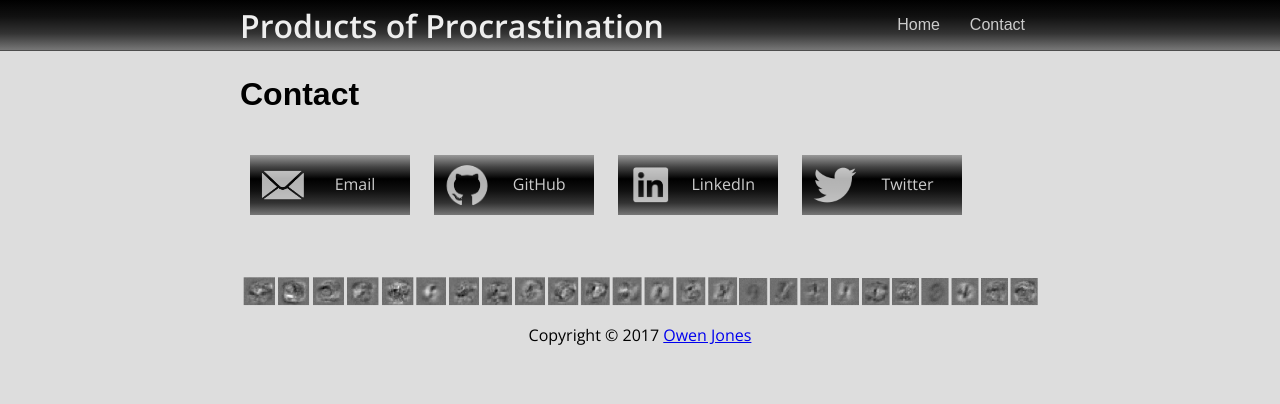
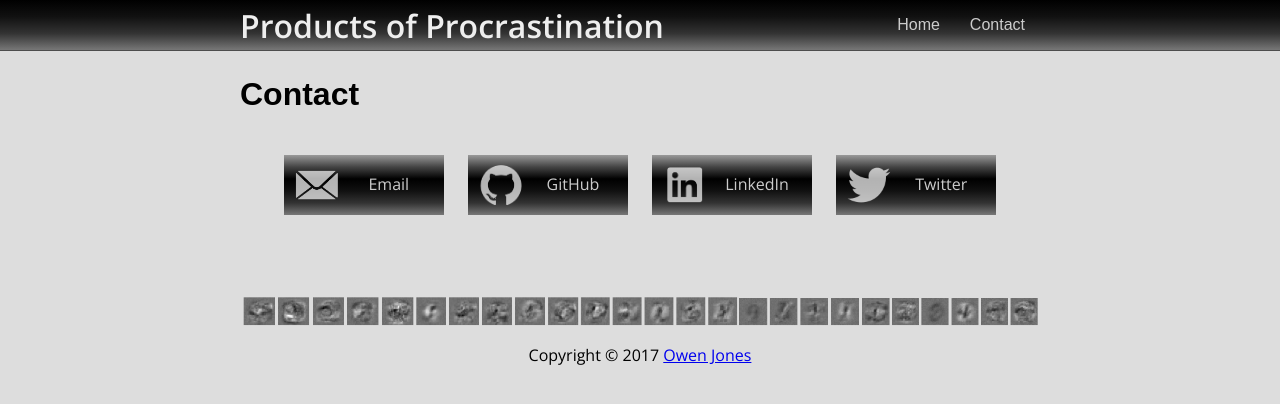
Before and after one commit to owenjonesuob/owenjonesuob.github.io, a Jekyll site: the page built from _pages/contact.html, in a window 1280 px wide. Shown: the top 404 px of the page. Built offline with Jekyll 4.4.1, drawn with Linux system fonts in a browser that asks for light colours; some web fonts are replaced.

Commit message:
fix page sizing

```diff
--- a/_pages/contact.html
+++ b/_pages/contact.html
@@ -10,7 +10,7 @@
   Owen Jones
 excerpt: Various ways you can get in touch with me.
 ---
-
+<div class="container" id="contacts">
 <div class="anchorbox">
     <a href="mailto:olj23@bath.ac.uk">
         <div class="contactbox" id="email">
@@ -42,3 +42,4 @@
         </div>
     </a>
 </div>
+</div>
--- a/_sass/general/_base.scss
+++ b/_sass/general/_base.scss
@@ -1,4 +1,5 @@
 $content-width: 800px;
+$min-width: 710px;
 $page-bg: #DDDDDD;
 $font-style: 'Open Sans', sans-serif;
 $font-color: #000000;
--- a/_sass/general/_layout.scss
+++ b/_sass/general/_layout.scss
@@ -8,6 +8,7 @@
 	font-size: 1em;
 	line-height: 1.6;
 	-webkit-font-smoothing: antialiased;
+    min-width: $min-width;
 }
 
 h1, h2, h3 {
@@ -47,6 +48,7 @@
 	width: 100%;
 	border-bottom: 1px solid lighten(#000000, 30%);
     z-index: 2;
+    min-width: $min-width;
 
     #navbox {
         max-width: $content-width;
@@ -213,6 +215,7 @@
     padding: 5px 8px;
     color: #CCC;
     text-align: center;
+    overflow: hidden;
     @include box-sizing(border-box);
     @include gradfill((#999, #444, #000, #111, #333, #777));
 
@@ -340,6 +343,10 @@
 
 // Contact
 
+#contacts {
+    text-align: center;
+}
+
 .anchorbox {
     display: inline-block;
     width: 20%;
@@ -357,6 +364,7 @@
     color: #CCC;
     text-align: center;
     line-height: 300%;
+    overflow: hidden;
     @include box-sizing(border-box);
     @include gradfill((#999, #444, #000, #111, #333, #777));
 
```
